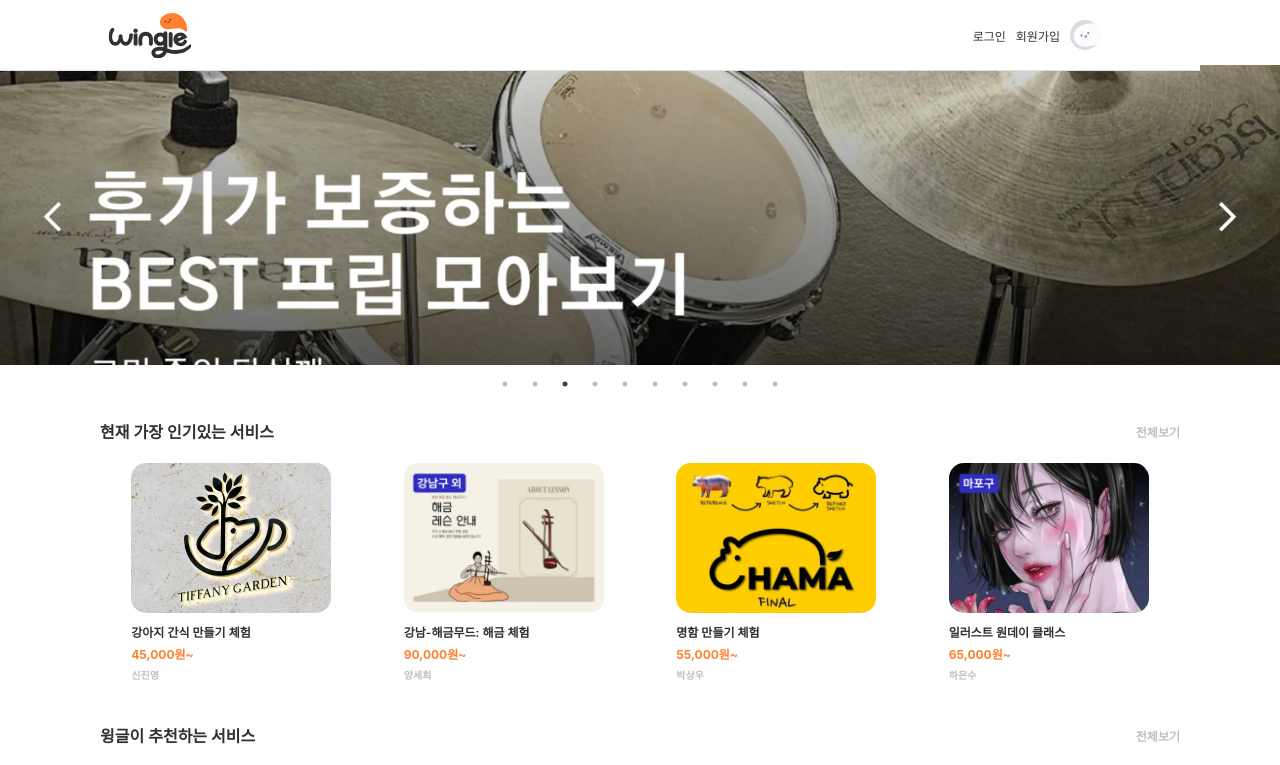
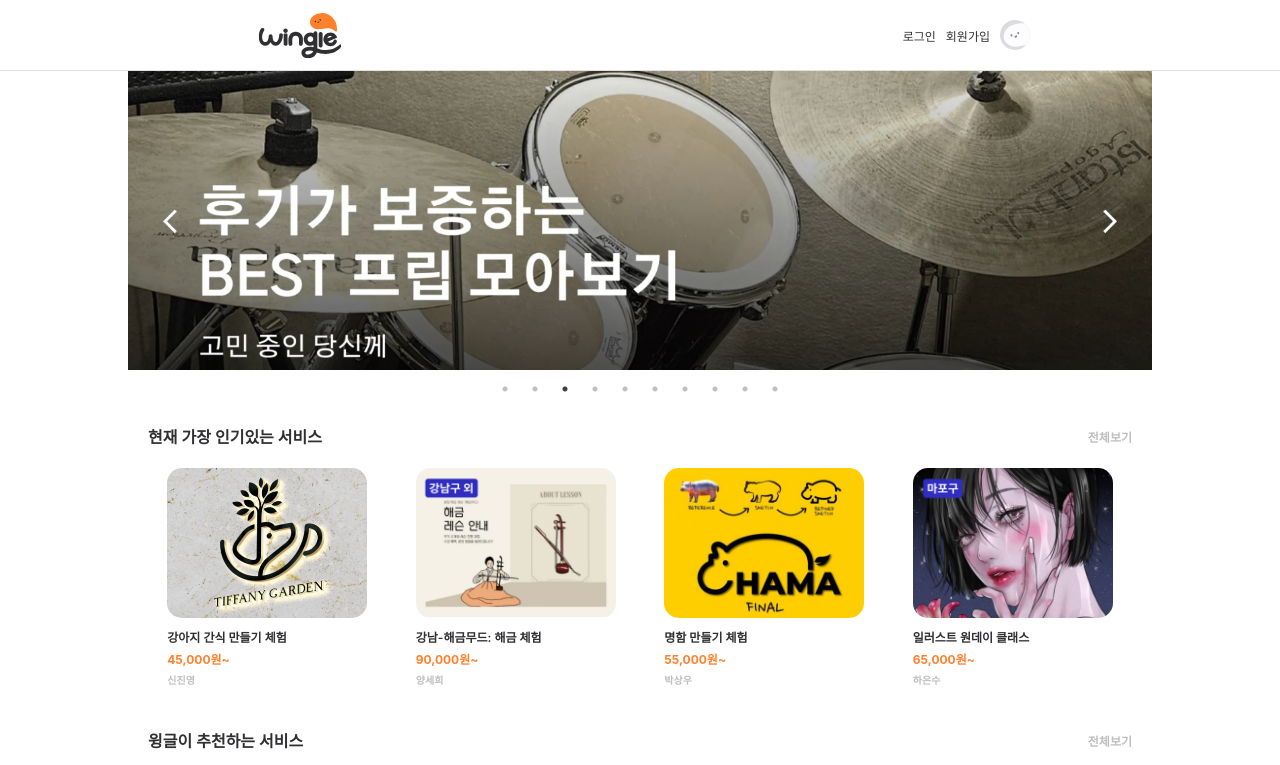
Before and after one commit to sehee-xx/Wingle, a Next.js app: page / in a window 1280 px wide. Shown: the top 765 px of the page. Built offline with nearby package versions, Linux system fonts and the light colour scheme.

Commit message:
Modify: 메인 페이지 크기 변경

```diff
--- a/src/app/page.tsx
+++ b/src/app/page.tsx
@@ -24,17 +24,34 @@ const Home = () => {
 export default Home;
 
 const HomeWrapper = styled.div`
-  padding: 0px 0px;
-  margin: auto;
+  padding: 0;
+  margin: 0 auto;
   overflow-x: hidden;
+  width: 100%;
+  display: flex;
+  flex-direction: column;
+  align-items: center;
 `;
 
 const Body = styled.div`
-  margin-top: 65px;
+  margin-top: 70px;
+  width: 1024px;
+  box-sizing: border-box;
+
+  @media (max-width: 768px) {
+    padding: 0 10px;
+    margin-top: 50px;
+  }
 `;
 
 const Footer = styled.div`
-  padding: 50px 100px;
+  padding: 50px 20px;
+  max-width: 1024px;
+  box-sizing: border-box;
+
+  @media (max-width: 768px) {
+    padding: 20px 10px;
+  }
 `;
 
 const FooterBanner = styled.img`
--- a/src/components/Header.tsx
+++ b/src/components/Header.tsx
@@ -47,12 +47,12 @@ const HeaderWrapper = styled.div`
   position: fixed;
   top: 0;
   width: 100%;
-  max-width: 1200px;
+  /* max-width: 1200px; */
   margin: 0 auto;
   background-color: white;
   z-index: 1000;
   border-bottom: 1px solid #e1e1e2;
-  padding: 5px 100px;
+  padding: 5px 250px;
   display: flex;
   flex-direction: row;
   align-items: center;
```
